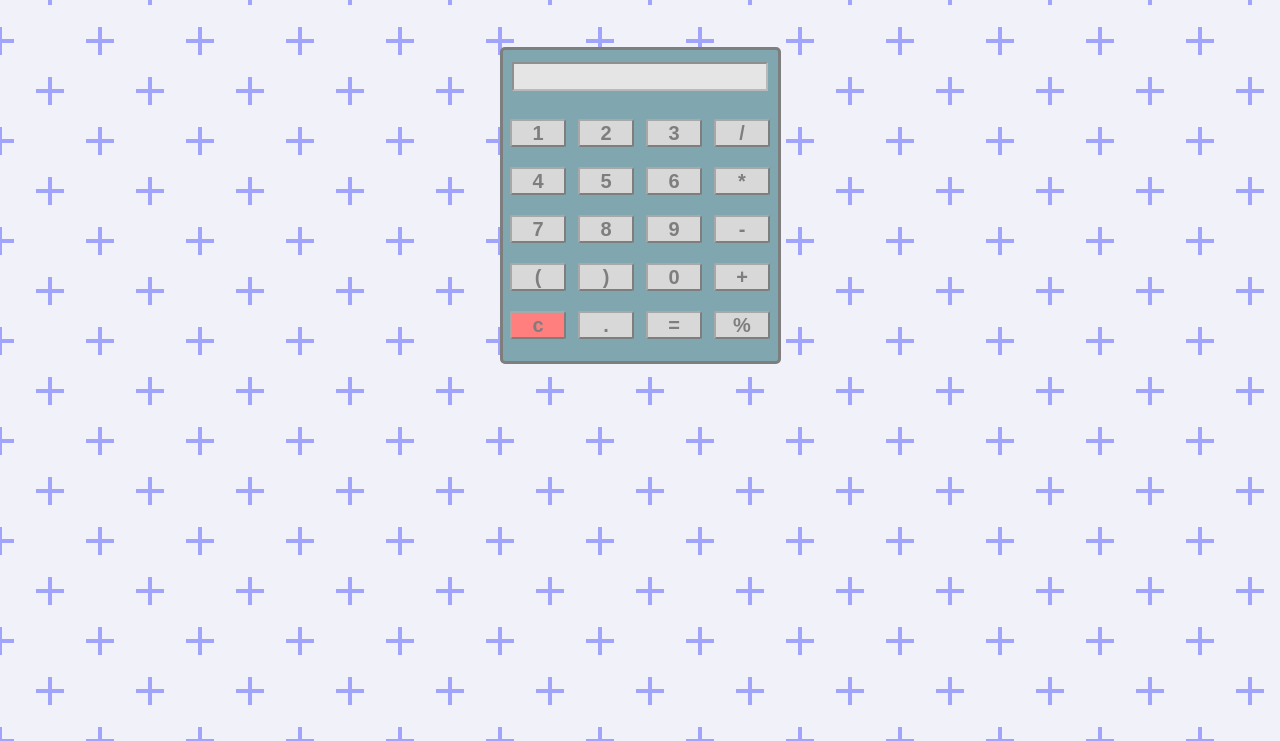
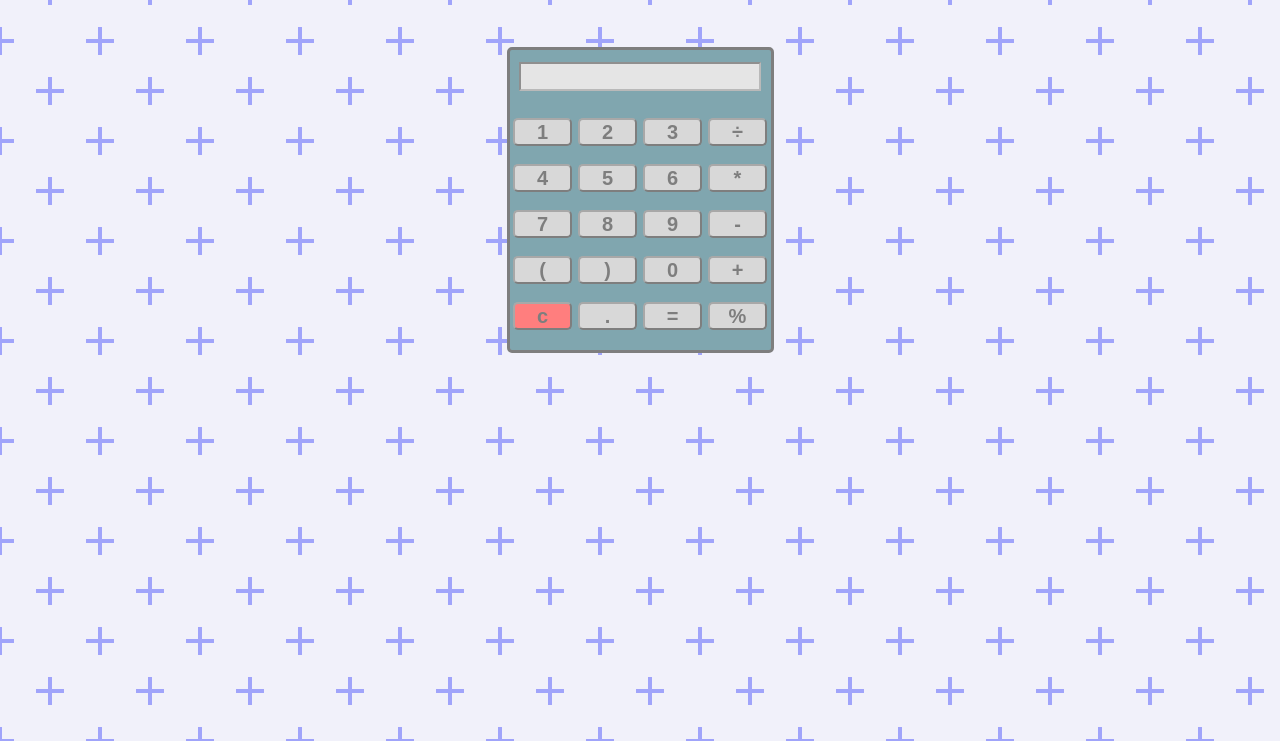
Before and after one commit to briatulloch/calculator, a plain HTML site: page index.html in a window 1280 px wide. Shown: the part 59-800 px from the top of the page. Drawn offline with Linux system fonts and the light colour scheme.

Commit message:
minor style modification

```diff
--- a/index.html
+++ b/index.html
@@ -22,7 +22,7 @@
             <input id="button1" type="button" value="1"/>
             <input id="button2" type="button" value="2"/>
             <input id="button3" type="button" value="3"/>
-            <input id="button/" type="button" value="/"/> <br/>
+            <input id="button/" type="button" value="÷"/> <br/>
 
             <input id="button4" type="button" value="4"/>
             <input id="button5" type="button" value="5"/>
--- a/styles.css
+++ b/styles.css
@@ -28,8 +28,8 @@ header{
     margin: auto;
     border: 3px solid black;
     position: relative;
-    width:275px;
-    height:311px;
+    width:261px;
+    height:300px;
     background-color: rgb(4, 80, 97);
     border-radius: 5px;
 }
@@ -46,11 +46,11 @@ input[type="text"]{
 input[type="button"]{
     position:relative;
     background-color: #b3b3b3;
-    width:56px;
+    width:59px;
     height:28px;
-    margin: 10px 4px 10px 4px;
+    margin: 9px 1px 9px 1px;
     font-size: 20px;
-    border-radius:5%;
+    border-radius:5px;
     border-color: black;
     font-weight:bold;
 }
```
